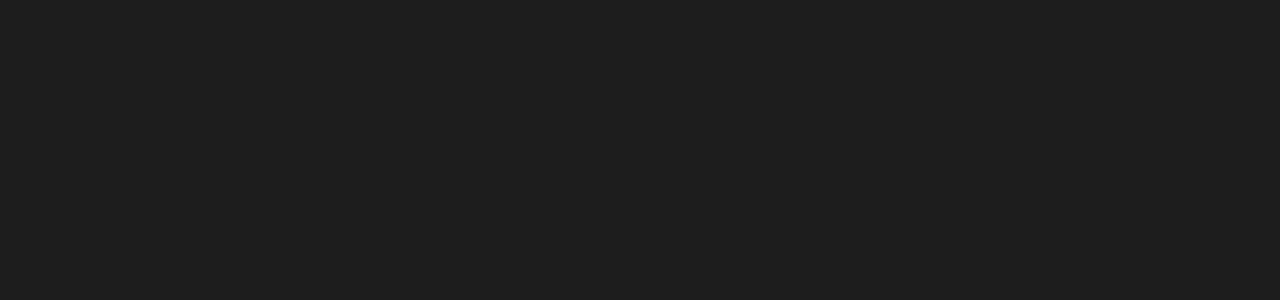
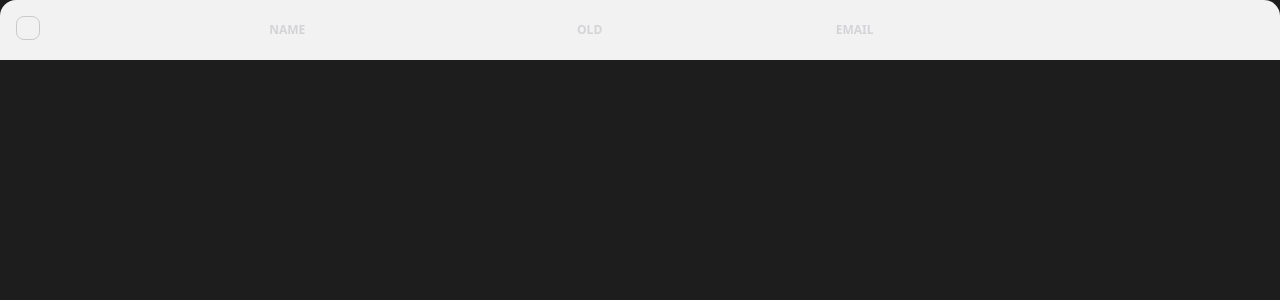
Before and after one commit to tahersn/react-project, a React (Vite) app: page /Users in a window 1280 px wide. Before the commit this address had no page. Shown: the top 300 px of the page. Built offline with nearby package versions, Linux system fonts and the light colour scheme.

Commit message:
users list

```diff
--- a/src/App.jsx
+++ b/src/App.jsx
@@ -1,14 +1,15 @@
 import { BrowserRouter, Routes, Route } from "react-router-dom";
 import Home from "./components/Home";
 import Main from "./components/Main";
+import Users from "./components/Users";
 function App() {
   return (
     <BrowserRouter>
       <Routes>
         <Route path="/" element={<Main />}>
-          <Route path="" element={<Home />}></Route>
           <Route path="profile" element={<Home />}></Route>
         </Route>
+        <Route path="users" element={<Users />}></Route>
       </Routes>
     </BrowserRouter>
   );
--- a/src/components/Sidebar.jsx
+++ b/src/components/Sidebar.jsx
@@ -1,11 +1,12 @@
 import AccountBalanceIcon from "@mui/icons-material/AccountBalance";
 import HomeIcon from "@mui/icons-material/Home";
 import SettingsIcon from "@mui/icons-material/Settings";
+import { Link } from "react-router-dom";
 
 const Sidebar = () => {
   return (
     <div className="bg-primary/60 flex flex-col justify-between sticky top-0 h-screen ">
-      <div className="w-56  h-fit top-0 flex flex-col  z-20 ">
+      <div className="w-56  h-fit top-0 flex flex-col  z-25 ">
         <div className=" flex items-center justify-center h-50 row flex-grow-0 w-full">
           <div className="avatar h-12 w-12 my-3">
             <div className="w-24 rounded-full">
@@ -30,7 +31,9 @@
             <td>
               <AccountBalanceIcon sx={{ fontSize: 40 }} />
             </td>
-            <td className="text-white font-bold px-3">Users</td>
+            <link className="text-white font-bold px-3" to="/users">
+              Users
+            </link>
           </tr>
         </div>
       </div>
--- /dev/null
+++ b/src/components/Users.jsx
@@ -0,0 +1,70 @@
+import { useRef } from "react";
+const Users = () => {
+  return <UsersDisplay />;
+};
+//users table
+const users = [
+  { name: "taher", age: 23, email: "taher@kedhe.tn" },
+  { name: "taher", age: 23, email: "taher@kedhe.tn" },
+];
+
+const UsersDisplay = () => {
+  return (
+    <div className="overflow-x-auto w-full">
+      <table className="table w-full">
+        <thead>
+          <tr>
+            <th>
+              <label>
+                <input type="checkbox" className="checkbox" />
+              </label>
+            </th>
+            <th>Name</th>
+            <th>Old</th>
+            <th>email</th>
+            <th></th>
+          </tr>
+        </thead>
+        <tbody>
+          {users.map((User, i) => {
+            <tr>
+              <th>
+                <label>
+                  <input type="checkbox" className="checkbox" />
+                </label>
+              </th>
+              <td>
+                <div className="flex items-center space-x-3">
+                  <div className="avatar">
+                    <div className="mask mask-squircle w-12 h-12">
+                      <img
+                        src="/tailwind-css-component-profile-2@56w.png"
+                        alt="Avatar Tailwind CSS Component"
+                      />
+                    </div>
+                  </div>
+                  <div>
+                    <div className="font-bold"> {User.name} </div>
+                    <div className="text-sm opacity-50">United States</div>
+                  </div>
+                </div>
+              </td>
+              <td>
+                Zemlak, Daniel and Leannon
+                <br />
+                <span className="badge badge-ghost badge-sm">
+                  Desktop Support Technician
+                </span>
+              </td>
+              <td>{User.email}</td>
+              <th>
+                <button className="btn btn-ghost btn-xs">details</button>
+              </th>
+            </tr>;
+          })}
+        </tbody>
+      </table>
+    </div>
+  );
+};
+export default Users;
```
